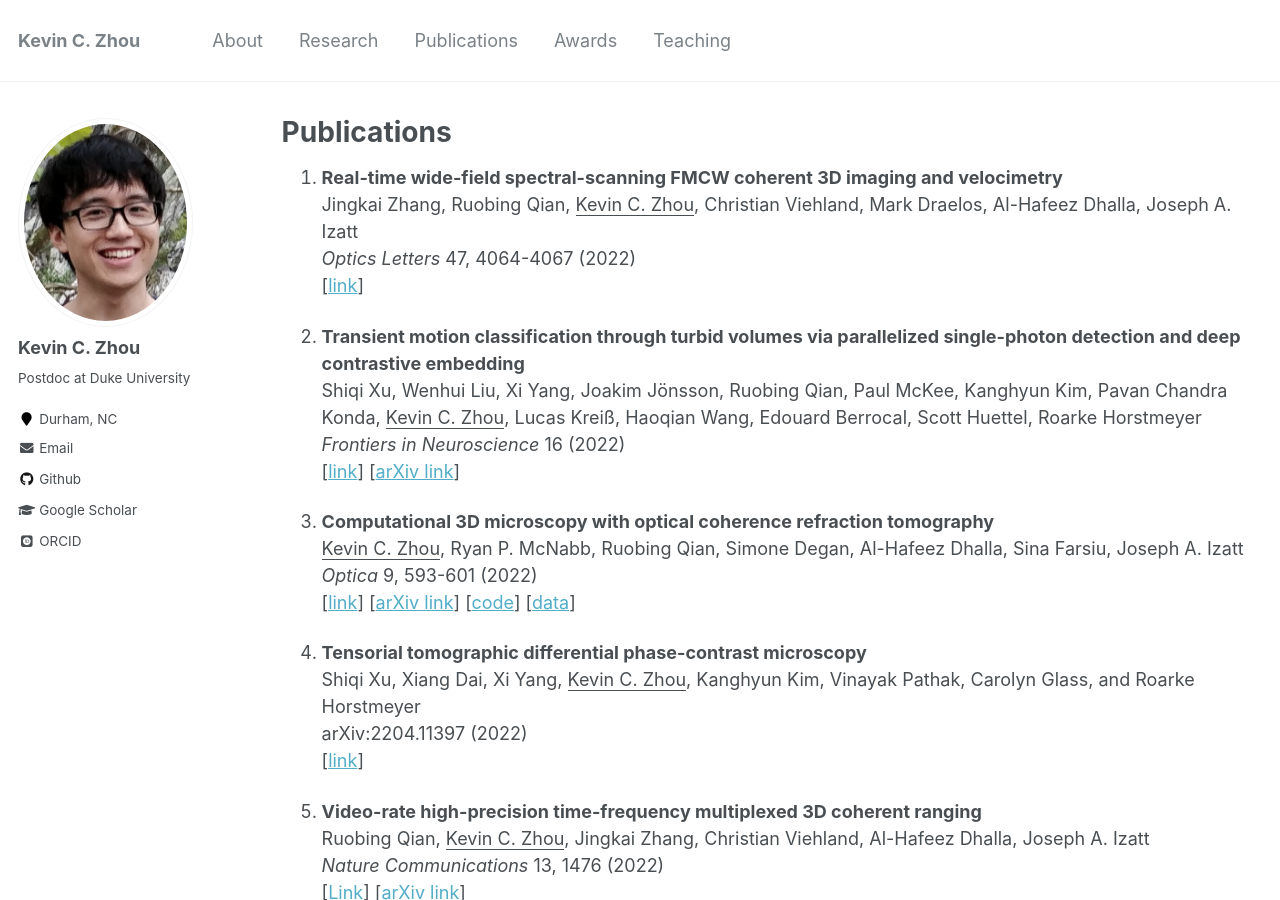
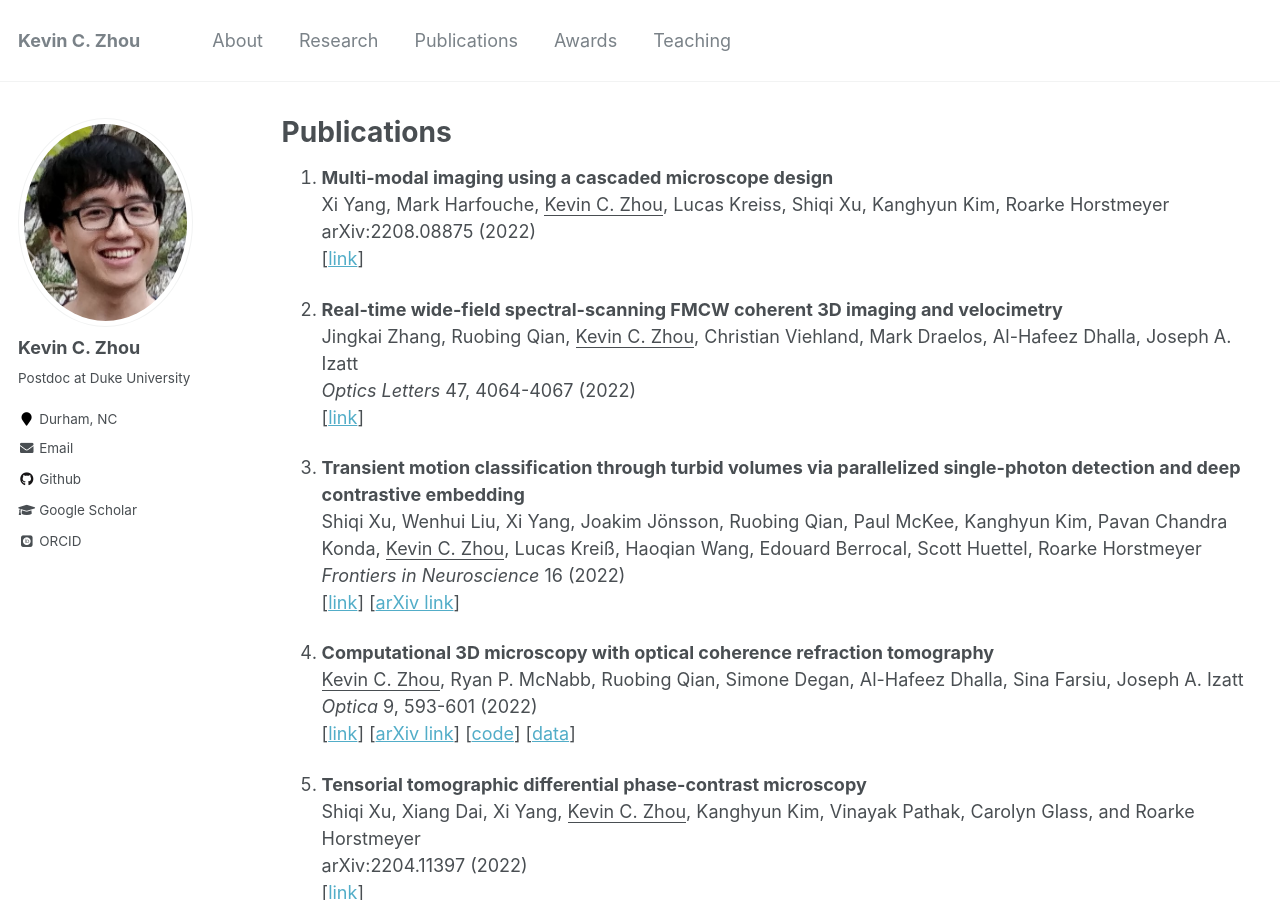
Before and after one commit to kevinczhou/kevinczhou.github.io, a Jekyll site: the page built from _pages/publications.md, in a window 1280 px wide and 900 px high. Built offline with Jekyll 4.4.1, drawn with Linux system fonts in a browser that asks for light colours; some web fonts are replaced.

Commit message:
Update publications.md

```diff
--- a/_pages/publications.md
+++ b/_pages/publications.md
@@ -4,6 +4,11 @@ title: "Publications"
 permalink: /publications/
 author_profile: true
 ---
+
+1. **Multi-modal imaging using a cascaded microscope design**
+Xi Yang, Mark Harfouche, <ins>Kevin C. Zhou</ins>, Lucas Kreiss, Shiqi Xu, Kanghyun Kim, Roarke Horstmeyer
+arXiv:2208.08875 (2022)
+[[link](https://arxiv.org/abs/2208.08875)]
 
 1. **Real-time wide-field spectral-scanning FMCW coherent 3D imaging and velocimetry**
 Jingkai Zhang, Ruobing Qian, <ins>Kevin C. Zhou</ins>, Christian Viehland, Mark Draelos, Al-Hafeez Dhalla, Joseph A. Izatt
```
